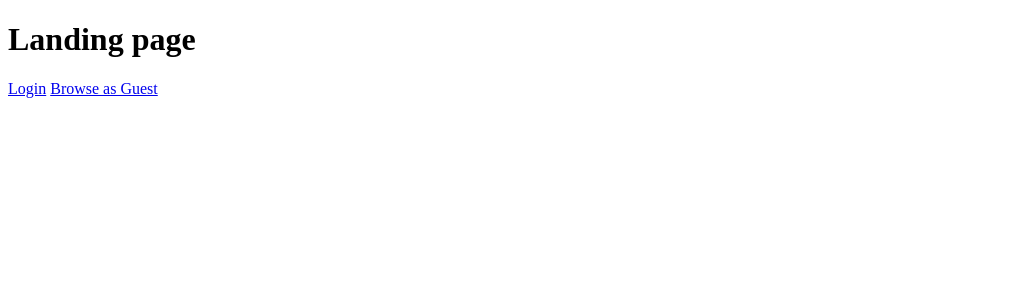
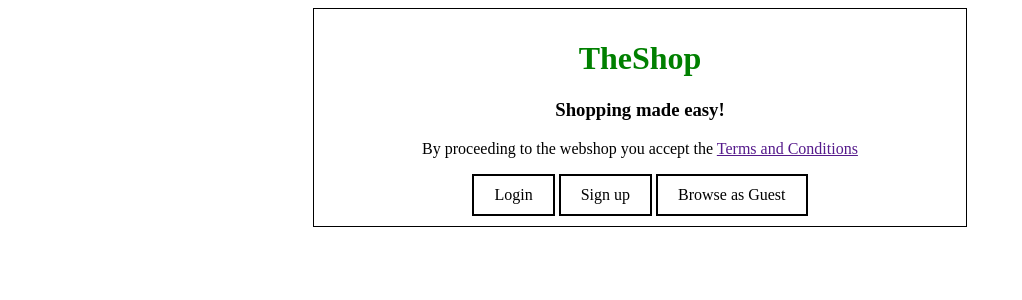
Before and after one commit to miikisalminen/WebShop, a Django app: template webshop/templates/shop/main.html in a window 1280 px wide. Shown: the top 300 px of the page, without its empty margins (0-1022 px from the left). Run offline with Django 3.2, Linux system fonts and the light colour scheme; the template is opened without the code that fills it, so the values that code supplies are empty.

Commit message:
Finalized signup/login

```diff
--- /dev/null
+++ b/webshop/shop/static/shop/css/styles.css
@@ -0,0 +1,34 @@
+html {
+  margin: 0;
+  padding: 0;
+}
+
+h1 {
+  color: green;
+}
+
+.centerbox {
+  width: 50%;
+  height: 20%;
+  margin: auto;
+  padding: 10px;
+
+  border: 1px solid black;
+  text-align: center;
+}
+
+.link-button {
+  background-color: white;
+  color: black;
+  border: 2px solid black;
+  padding: 10px 20px;
+  text-align: center;
+  text-decoration: none;
+  display: inline-block;
+
+  transition: 1s;
+}
+
+.link-button:hover {
+  background-color: gray;
+}
--- a/webshop/templates/shop/signup.html
+++ b/webshop/templates/registration/signup.html
@@ -3,3 +3,5 @@
   {% csrf_token %} {{ form.as_p }}
   <button type="submit">Sign up</button>
 </form>
+
+<a href="/">Cancel</a>
--- /dev/null
+++ b/webshop/templates/shop/base.html
@@ -0,0 +1,21 @@
+<!DOCTYPE html>
+
+{% load static %}
+<link
+  rel="stylesheet"
+  type="text/css"
+  href="{% static 'shop/css/styles.css' %}"
+/>
+
+<html lang="en">
+  <head>
+    <meta charset="UTF-8" />
+    <meta name="viewport" content="width=device-width" />
+
+    <title>Welcome to TheShop</title>
+  </head>
+
+  <body>
+    {% block content %} {% endblock %}
+  </body>
+</html>
--- a/webshop/templates/shop/main.html
+++ b/webshop/templates/shop/main.html
@@ -1,16 +1,15 @@
-<!DOCTYPE html>
-<html lang="en">
-  <head>
-    <meta charset="UTF-8" />
-    <meta name="viewport" content="width=device-width" />
+{% extends "shop/base.html" %} {% block content %}
+<!-- Content -->
+<div class="centerbox">
+  <h1>TheShop</h1>
+  <h3>Shopping made easy!</h3>
+  <p>
+    By proceeding to the webshop you accept the
+    <a href="">Terms and Conditions</a>
+  </p>
 
-    <title>Welcome to TheShop</title>
-  </head>
-
-  <body>
-    <!-- Content -->
-    <h1>Landing page</h1>
-    <a href="/account/login">Login</a>
-    <a href="/shop">Browse as Guest</a>
-  </body>
-</html>
+  <a href="/account/login" class="link-button">Login</a>
+  <a href="/signup" class="link-button">Sign up</a>
+  <a href="/shop" class="link-button">Browse as Guest</a>
+</div>
+{% endblock %}
```
Also changed, not shown: webshop/shop/forms.py (added, +10 -0 lines), webshop/shop/views.py (+16 -4 lines), webshop/templates/registration/login.html (+10 -5 lines), webshop/db.sqlite3.
